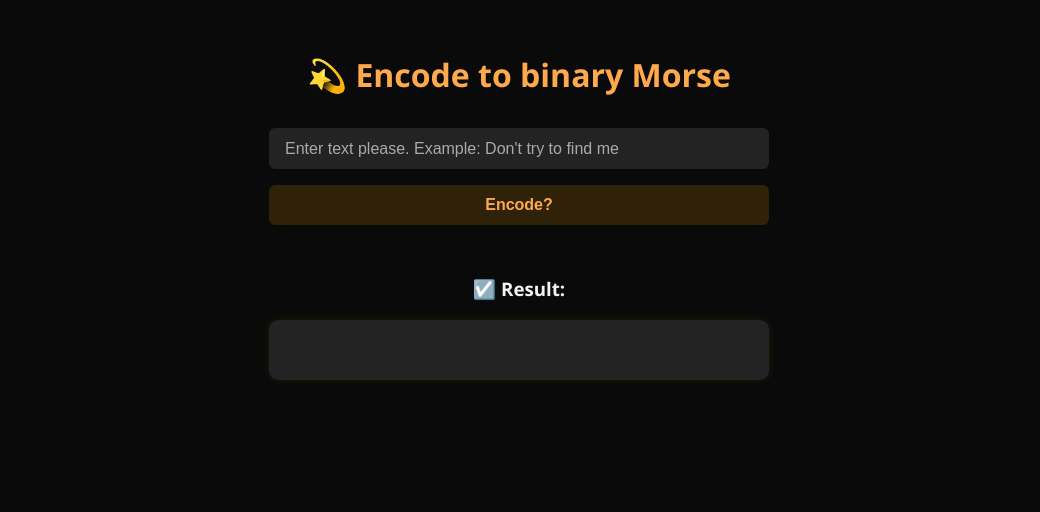
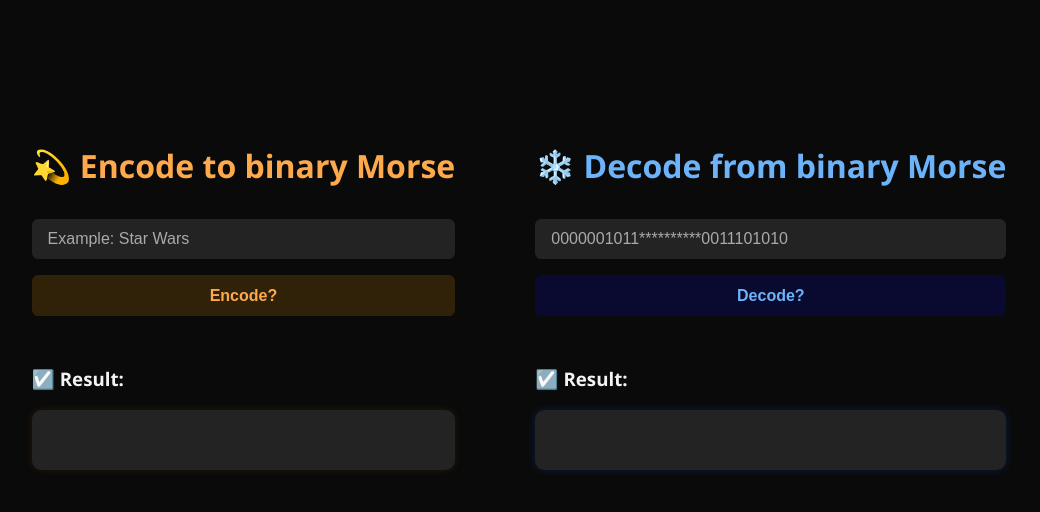
Before and after one commit to asya-space/morse-binary-encode, a plain HTML site: page index.html in a window 1280 px wide. Shown: the whole page, without its empty margins (121-1161 px from the left). Drawn offline with Linux system fonts and the light colour scheme.

Commit message:
build: add decoder field and stylesheets

```diff
--- a/index.html
+++ b/index.html
@@ -9,7 +9,7 @@
             }
 
             body {
-                margin: 0;
+                margin: 0 auto;
                 padding: 2rem;
                 display: flex;
                 flex-direction: column;
@@ -19,12 +19,30 @@
                 background-color: #0a0a0a;
                 color: #f3f3f3;
                 transition: all 0.3s ease;
+                overflow-x: hidden;
             }
 
-            h1 {
+            .container {
+                padding-top: 7rem;
+                display: flex;
+            }
+
+            .left-column {
+                margin-right: 5rem;
+            }
+
+            h1,
+            h2 {
+                margin: 0;
+                margin-bottom: 3rem;
                 color: #ffa94d;
                 margin-bottom: 2rem;
                 text-align: center;
+            }
+
+            h2 {
+                font-size: 2em;
+                color: #6cb3fa;
             }
 
             input, button {
@@ -47,14 +65,19 @@
                 color: #aaa;
             }
 
-            button {
+            button,
+            .btn {
                 margin-bottom: 2rem;
                 font-weight: bold;
                 background-color: rgba(255, 165, 0, 0.15);
                 color: #ffa94d;
                 cursor: pointer;
-                box-shadow: 0 0 0 rgba(255, 165, 0, 0);
                 transition: all 0.3s ease;
+            }
+
+            .btn {
+                color: #6cb3fa;
+                background-color: rgba(13, 0, 255, 0.15);
             }
 
             button:hover {
@@ -66,9 +89,18 @@
                     0 0 16px rgba(255, 165, 0, 0.2);
             }
 
-            #output {
+            .btn:hover {
+                background-color: rgba(13, 0, 255, 0.3);
+                color: #d1e9f9;
+                box-shadow:
+                    0 0 8px rgb(0, 148, 254),
+                    0 0 12px rgba(106, 103, 255, 0.4),
+                    0 0 16px rgba(0, 98, 255, 0.2);
+            }
+
+            #output,
+            #showText {
                 padding: 1rem;
-                width: 100%;
                 max-width: 500px;
                 min-height: 60px;
                 background-color: rgba(255, 255, 255, 0.1);
@@ -79,6 +111,21 @@
                 box-shadow: 0 0 10px rgba(255, 165, 0, 0.1);
             }
 
+            #showText {
+                box-shadow: 0 0 10px rgba(0, 98, 255, 0.2);
+            }
+
+            @media (max-width: 1015px) {
+                .container {
+                    flex-direction: column;
+                }
+
+                .left-column {
+                    margin-right: 0;
+                    margin-bottom: 5rem;
+                }
+            }
+
             @media (max-width: 768px) {
                 body {
                     padding: 1rem;
@@ -86,22 +133,37 @@
 
                 input,
                 button,
-                #output {
+                #output,
+                #showText {
                     max-width: 100%;
                 }
 
-                h1 {
+                h1,
+                h2 {
                     font-size: 1.5rem;
                 }
             }
         </style>
     </head>
     <body>
-        <h1>💫 Encode to binary Morse</h1>
-        <input id="inputText" type="text" placeholder="Enter text please. Example: Don't try to find me">
-        <button onclick="encode()">Encode?</button>
-        <h3>☑️ Result:</h3>
-        <div id="output"></div>
+        <main>
+            <div class="container">
+                <div class="left-column">
+                    <h1>💫 Encode to binary Morse</h1>
+                    <input id="inputText" type="text" placeholder="Example: Star Wars">
+                    <button onclick="encode()">Encode?</button>
+                    <h3>☑️ Result:</h3>
+                    <div id="output"></div>
+                </div>
+                <div class="right-column">
+                    <h2>❄️ Decode from binary Morse</h2>
+                    <input id="enterCode" type="text" placeholder="0000001011**********0011101010">
+                    <button class="btn" onclick="decode()">Decode?</button>
+                    <h3>☑️ Result:</h3>
+                    <div id="showText"></div>
+                </div>
+            </div>
+        </main>
         <script src="src/script.js"></script>
     </body>
 </html>
```
